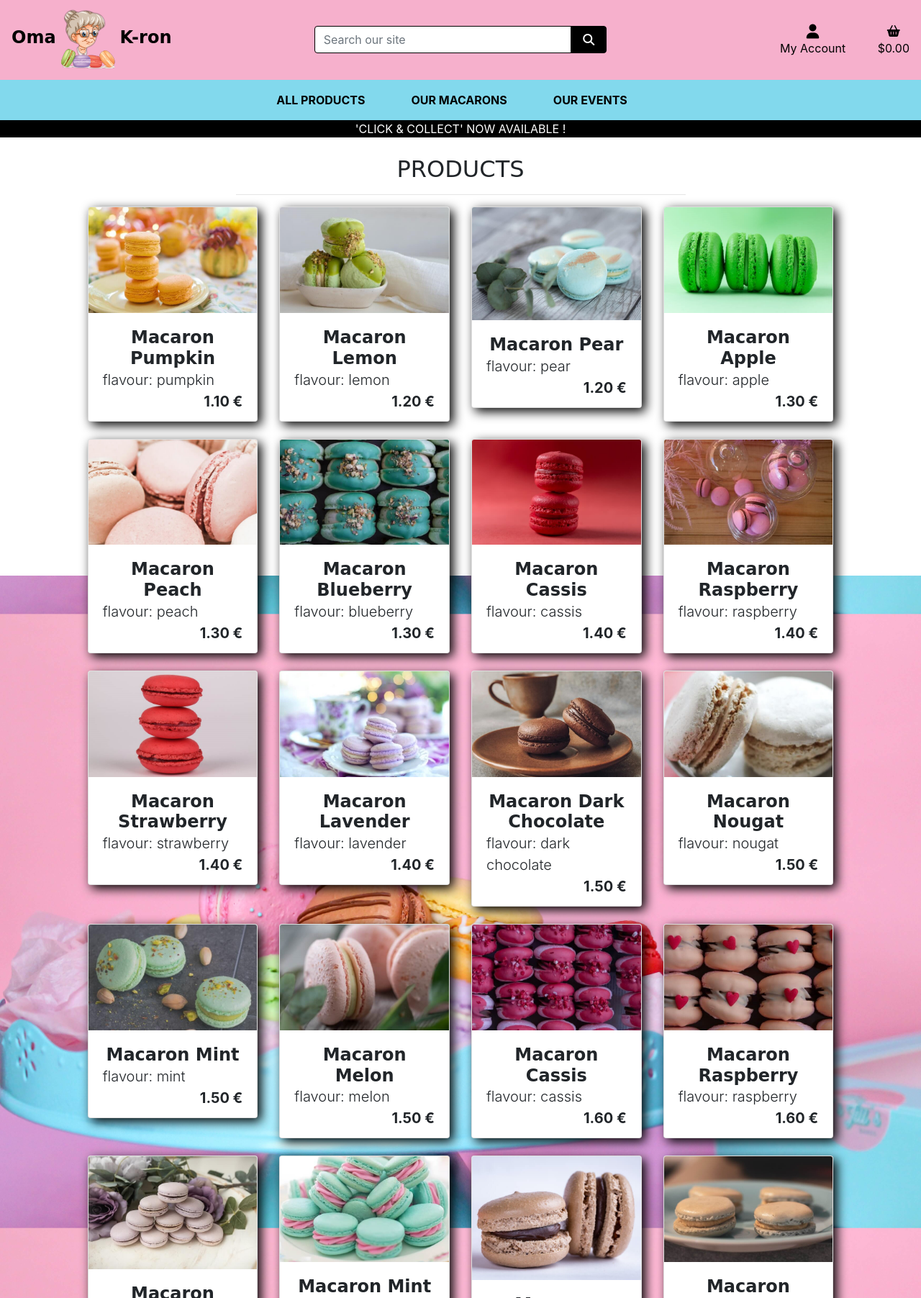
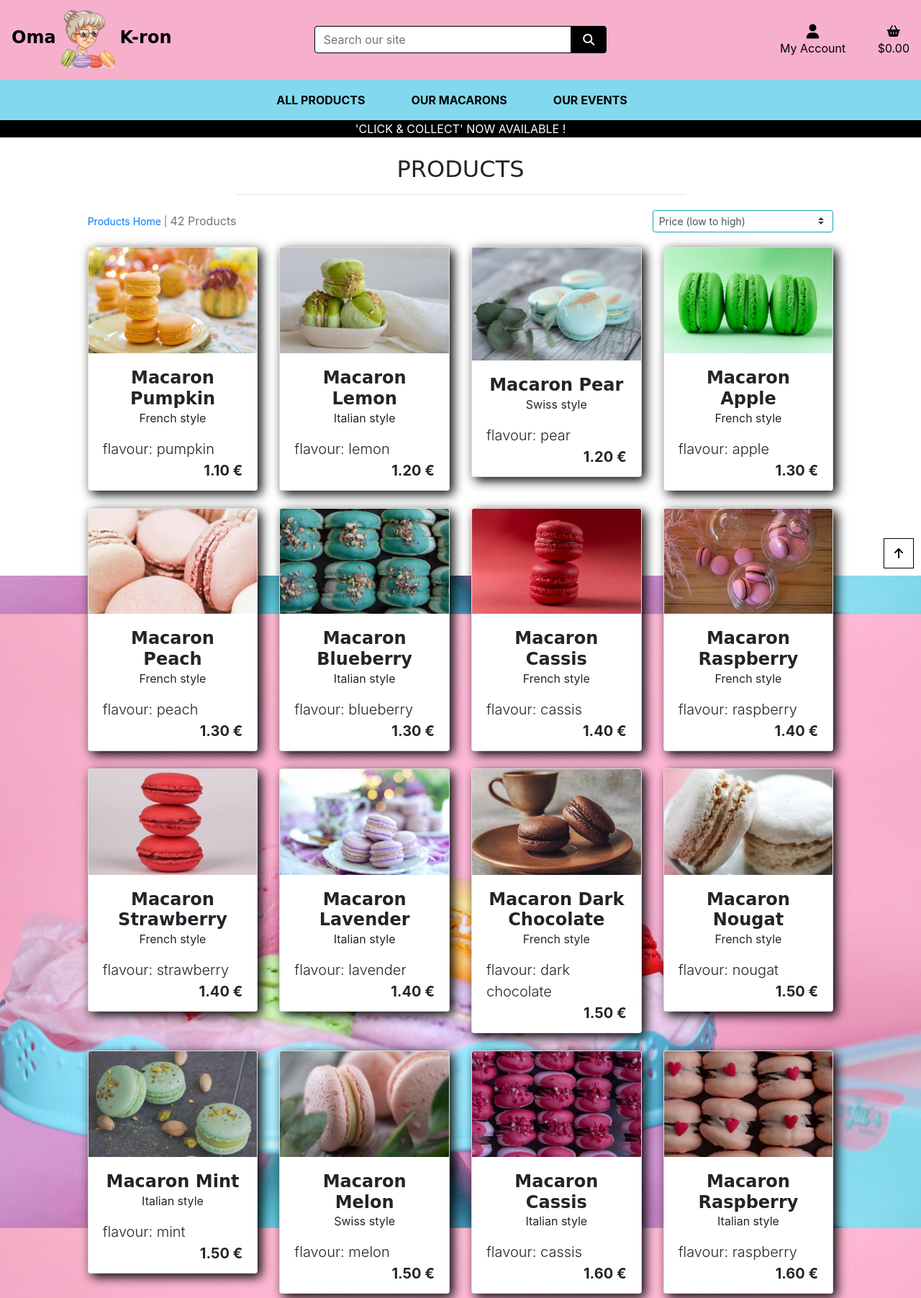
Before and after one commit to yannickferenczi/oma-k-ron-website, a Django app: a page that uses products/templates/products/all_products.html in a window 1280 px wide. Shown: the top 1804 px of the page at 72% size. Run offline with Django 3.2, Linux system fonts and the light colour scheme; data comes from the database, SQL or seed files in the repository; some libraries are stand-ins or nearby versions; some web fonts are replaced.

Commit message:
Update sorting functionalities and add back to top button

```diff
--- a/products/fixtures/products.json
+++ b/products/fixtures/products.json
@@ -382,7 +382,7 @@
         "fields": {
             "name": "Tower Pastel",
             "product_type": "tower",
-            "style": "Italian",
+            "style": "italian",
             "flavour": "lemon, orange, lavender",
             "description": "One tower of 30 Italian macarons (30g each)",
             "price": 69.45,
--- a/products/templates/products/all_products.html
+++ b/products/templates/products/all_products.html
@@ -20,22 +20,50 @@
         </div>
         <div class="row">
             <div class="product-container col-10 offset-1">
-                <div class="row mt-1 mb-2"></div>
+                <div class="row mt-1 mb-2">
+                    <div class="col-12 col-md-6 my-auto order-md-last d-flex justify-content-center justify-content-md-end">
+                        <div class="sort-select-wrapper w-50">
+                            <select id="sort-selector"
+                                class="custom-select custom-select-sm border border-{% if current_sorting != 'None_None' %}info{% else %}black{% endif %}">
+                                <option value="reset" {% if current_sorting == 'None_None' %}selected{% endif %}>Sort by...</option>
+                                <option value="price_asc" {% if current_sorting == 'price_asc' %}selected{% endif %}>Price (low to high)
+                                </option>
+                                <option value="price_desc" {% if current_sorting == 'price_desc' %}selected{% endif %}>Price (high to low)
+                                </option>
+                                <option value="name_asc" {% if current_sorting == 'name_asc' %}selected{% endif %}>Name (A-Z)</option>
+                                <option value="name_desc" {% if current_sorting == 'name_desc' %}selected{% endif %}>Name (Z-A)</option>
+                                <option value="style_asc" {% if current_sorting == 'style_asc' %}selected{% endif %}>Style (A-Z)
+                                </option>
+                                <option value="style_desc" {% if current_sorting == 'style_desc' %}selected{% endif %}>Style
+                                    (Z-A)</option>
+                            </select>
+                        </div>
+                    </div>
+                    <div class="col-12 col-md-6 order-md-first">
+                        <p class="text-muted mt-3 text-center text-md-left">
+                            {% if search_term or current_sorting != 'None_None' %}
+                            <span class="small"><a href="{% url 'products' %}">Products Home</a> | </span>
+                            {% endif %}
+                            {{ products|length }} Products{% if search_term %} found for <strong>"{{ search_term }}"</strong>{% endif %}
+                        </p>
+                    </div>
+                </div>
                 <div class="row gap-1">
                     {% for product in products %}
                         <div class="col-sm-6 col-lg-4 col-xl-3">
                             <div class="card mb-4">
                                 {% if product.image %}
                                 <a href="{% url 'product_detail' product.id %}">
-                                    <img src="{{ product.image.url }}" alt="{{ product.description }}" class="card-img-top img-fluid">
+                                    <img src="{{ product.image.url }}" alt="{{ product.description }}" class="card-img-top img-fluid my-auto">
                                 </a>
                                 {% else %}
                                 <a href="{% url 'product_detail' product.id %}">
-                                    <img src="{{ MEDIA_URL }}no_image.jpg" alt="{{ product.description }}" class="card-img-top img-fluid">
+                                    <img src="{{ MEDIA_URL }}no_image.jpg" alt="{{ product.description }}" class="card-img-top img-fluid my-auto">
                                 </a>
                                 {% endif %}
                                 <div class="card-body pb-0">
                                     <h4 class="mb-0 text-center font-weight-bold">{{ product.name }}</h4>
+                                    <p class="text-center">{{ product.style | title }} style</p>
                                 </div>
                                 <div class="card-footer bg-white pt-0 border-0 text-left">
                                     <div class="row">
@@ -57,4 +85,41 @@
             </div>
         </div>
     </div>
+    <div class="btt-button shadow-sm rounded-0 border border-black">
+        <a class="btt-link d-flex h-100">
+            <i class="fas fa-arrow-up text-black mx-auto my-auto"></i>
+        </a>
+    </div>
 {% endblock content %}
+
+{% block postload_js %}
+    {{ block.super }}
+    <script type="text/javascript">
+        $('.btt-link').click(function (e) {
+            window.scrollTo({
+                top: 0,
+                left: 0,
+                behavior: "smooth",
+            });
+        })
+    </script>
+    <script type="text/javascript">
+        $('#sort-selector').change(function() {
+            var selector = $(this)
+            var currentUrl = new URL(window.location);
+            var selectedVal = selector.val();
+            if(selectedVal != "reset") {
+                var sort = selectedVal.split("_")[0];
+                var direction = selectedVal.split("_")[1];
+                currentUrl.searchParams.set("sort", sort);
+                currentUrl.searchParams.set("direction", direction);
+                window.location.replace(currentUrl);
+            } else {
+                currentUrl.searchParams.delete("sort")
+                currentUrl.searchParams.delete("direction")
+                window.location.replace(currentUrl);
+            }
+        }
+        )
+    </script>
+{% endblock postload_js %}
--- a/products/views.py
+++ b/products/views.py
@@ -1,6 +1,7 @@
 from django.shortcuts import render, redirect, reverse, get_object_or_404
 from django.contrib import messages
 from django.db.models import Q
+from django.db.models.functions import Lower
 
 from .models import Product
 
--- a/static/css/base.css
+++ b/static/css/base.css
@@ -120,6 +120,18 @@ h6 {
     box-shadow: 5px 5px 15px #000;
 }
 
+.btt-button {
+    height: 42px;
+    width: 42px;
+    position: fixed;
+    bottom: 10px;
+    right: 10px;
+}
+
+.btt-link {
+    cursor: pointer;
+}
+
 /* -------------------------------- Media Queries */
 
 /* Slightly larger container on xl screens */
```
Also changed, not shown: products/templates/products/product_detail.html (+4 -4 lines).
